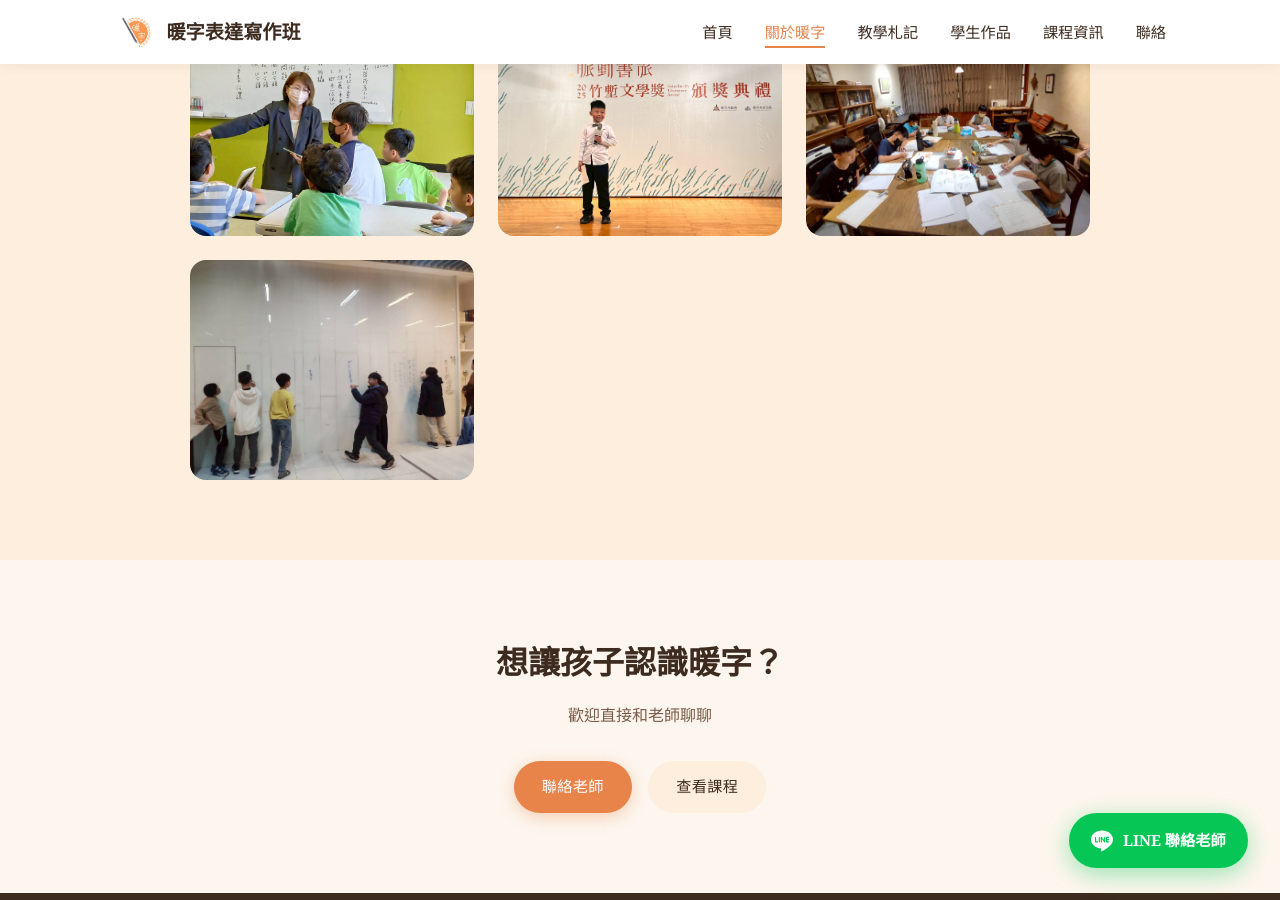
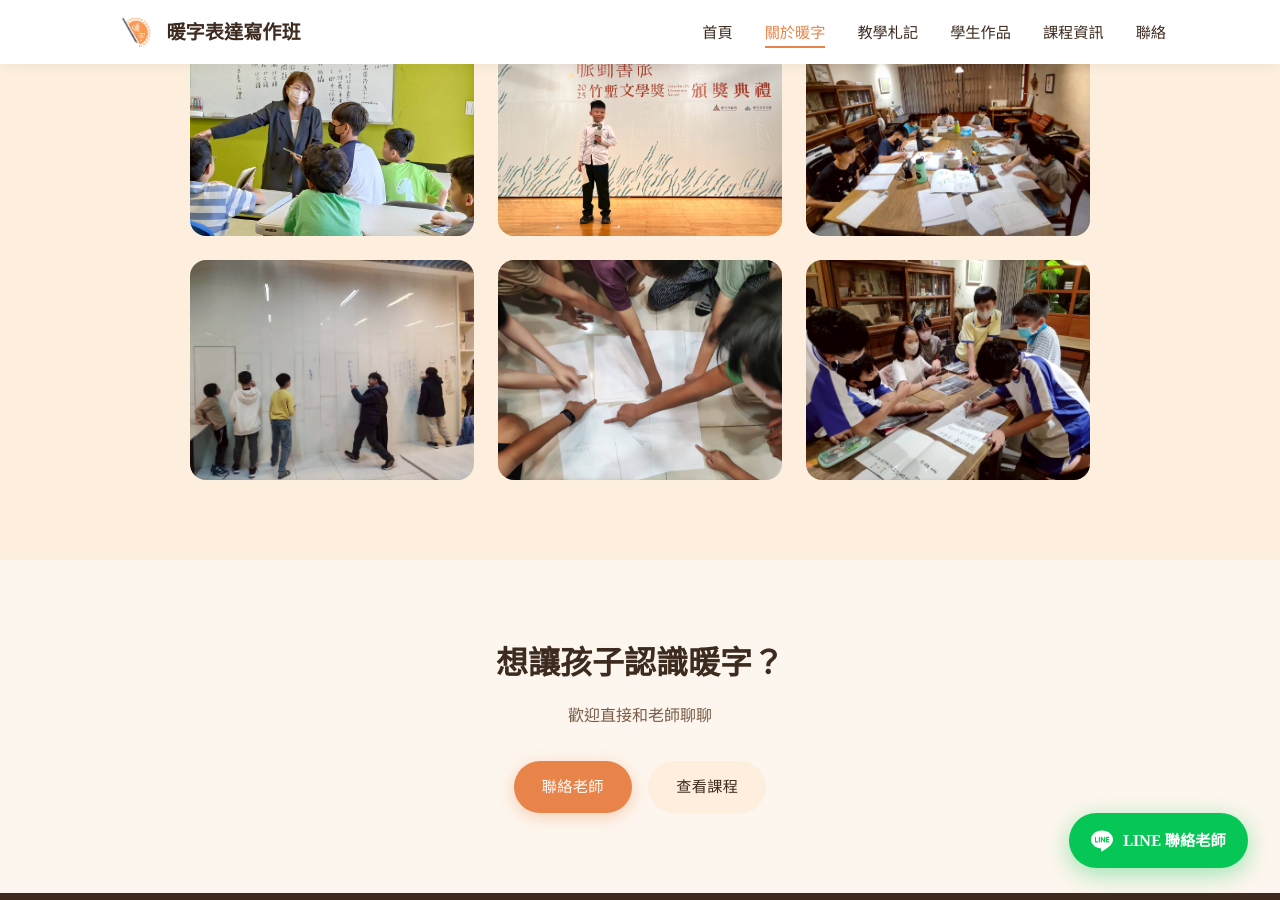
Before and after one commit to Shinruw/nu-nz-, a Jekyll site: the page built from pages/about.md, in a window 1280 px wide and 900 px high, scrolled down 2611 px. Built offline with Jekyll 4.4.1, drawn with Linux system fonts in a browser that asks for light colours.

Commit message:
Add two more class photos to about page
Co-Authored-By: Claude Sonnet 4.6 <noreply@anthropic.com>

```diff
--- a/pages/about.md
+++ b/pages/about.md
@@ -98,7 +98,7 @@ permalink: /about/
       <div class="underline"></div>
     </div>
     <div style="display:grid;grid-template-columns:repeat(auto-fit,minmax(260px,1fr));gap:1.5rem;max-width:900px;margin:0 auto;">
-      {% assign class_photos = "class-1.jpg,class-2.jpg,class-3.jpg,class-4.jpg" | split: "," %}
+      {% assign class_photos = "class-1.jpg,class-2.jpg,class-3.jpg,class-4.jpg,class-5.jpg,class-6.jpg" | split: "," %}
       {% for photo in class_photos %}
       <div style="border-radius:16px;overflow:hidden;height:220px;">
         <img src="{{ '/assets/images/' | append: photo | relative_url }}" alt="課堂照片" style="width:100%;height:100%;object-fit:cover;display:block;">
```
Also changed, not shown: assets/images/class-5.jpg (added), assets/images/class-6.jpg (added).
